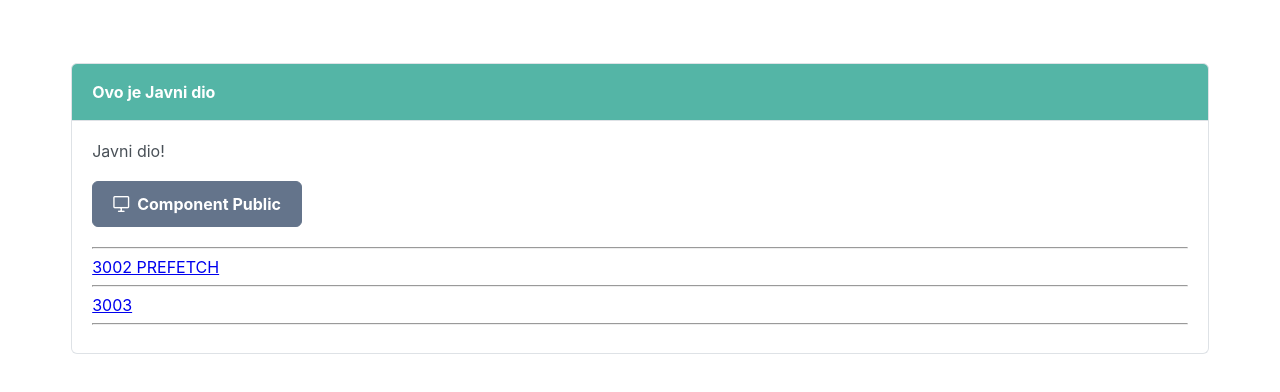
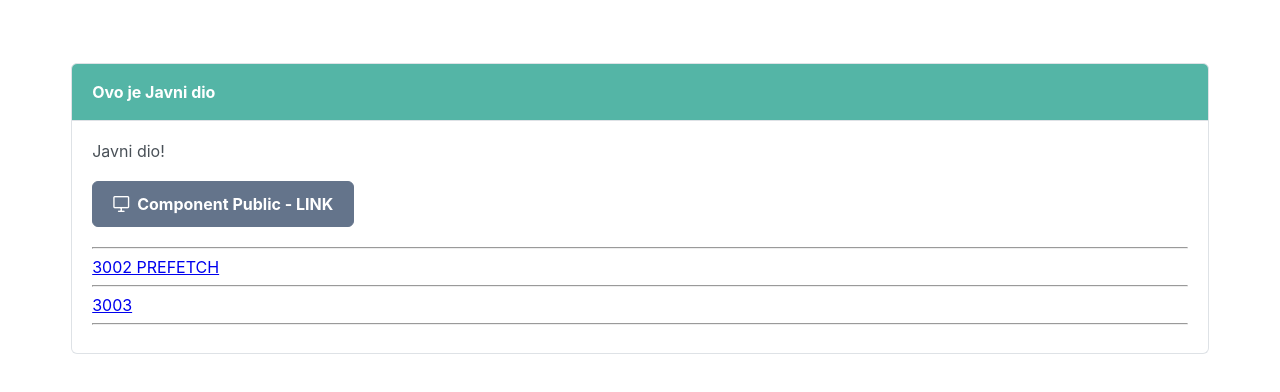
Before and after one commit to FilipPandi/container-mf-app, a Next.js app: page /components/public in a window 1280 px wide. Shown: the top 392 px of the page. Built offline with nearby package versions, Linux system fonts and the light colour scheme.

Commit message:
Add explanation.

```diff
--- a/pages/components/public.js
+++ b/pages/components/public.js
@@ -13,7 +13,7 @@ function Public() {
                 Javni dio!
                 <br/>
                 <h2><Link prefetch={true} className={"link"} href="/components/componentPublic"><Button
-                    severity="secondary" icon="pi pi-desktop" label={"Component Public"}/></Link></h2>
+                    severity="secondary" icon="pi pi-desktop" label={"Component Public - LINK"}/></Link></h2>
                 <hr/>
                 <Link prefetch={true} href="http://localhost:3002">3002 PREFETCH</Link>
                 <hr/>
```
